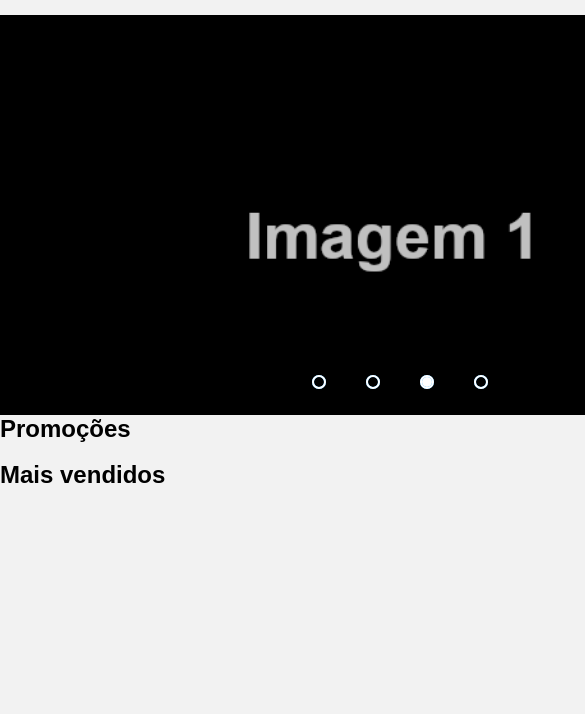
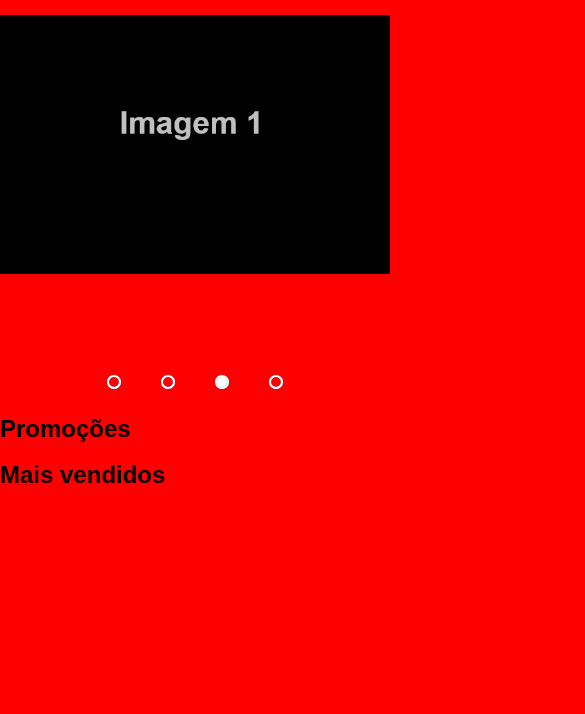
Before and after one commit to mauriciommessa/Site-TK, a plain HTML site: page front/index.html in a window 390 px wide. Shown: the part 130-844 px from the top of the page, 585 px wide, since content can reach past the window. Drawn offline with nearby package versions, Linux system fonts and the light colour scheme.

Commit message:
arrumei o mobile-first

```diff
--- a/front/estilos/mobile-first.css
+++ b/front/estilos/mobile-first.css
@@ -40,7 +40,7 @@ PALETA DE CORES / FONTES
 }
 
 body {
-    background-color: #F2F2F2;
+    background-color: #ff0000;
     height: 100vh;
     width: 100vw;
 }
@@ -127,7 +127,7 @@ main {
 
 .slider {
     margin: 0 auto;
-    width: 800px;
+    width: 500px;
     height: 400px;
     overflow: hidden;
 }
@@ -148,13 +148,13 @@ main {
 }
 
 .slide img {
-    width: 800px;
+    width: 100vw;
 
 }
 
 .manual-navigation {
     position: absolute;
-    width: 800px;
+    width: 100vw;
     margin-top: -40px;
     display: flex;
     justify-content: center;
@@ -203,7 +203,7 @@ main {
 
 .navigation-auto {
     position: absolute;
-    width: 800px;
+    width: 100vw;
     margin-top: 360px;
     display: flex;
     justify-content: center;
```
